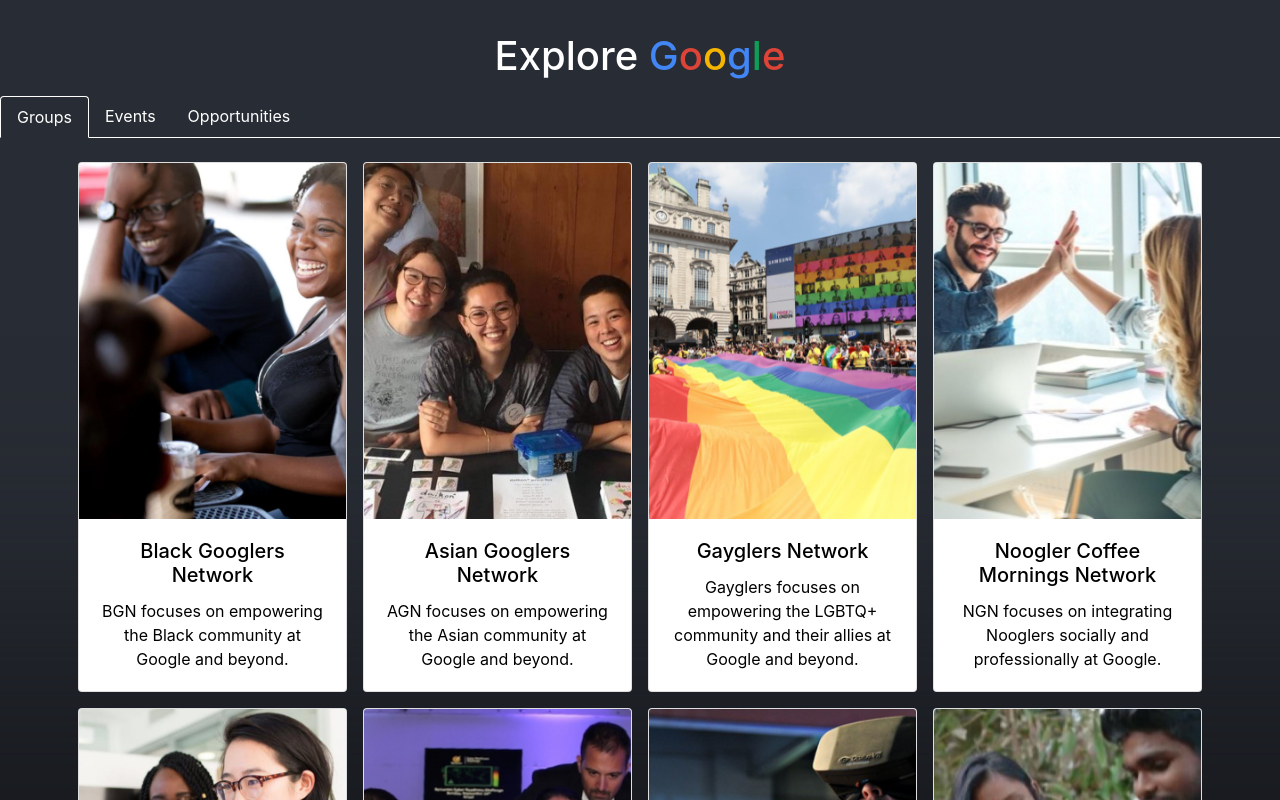
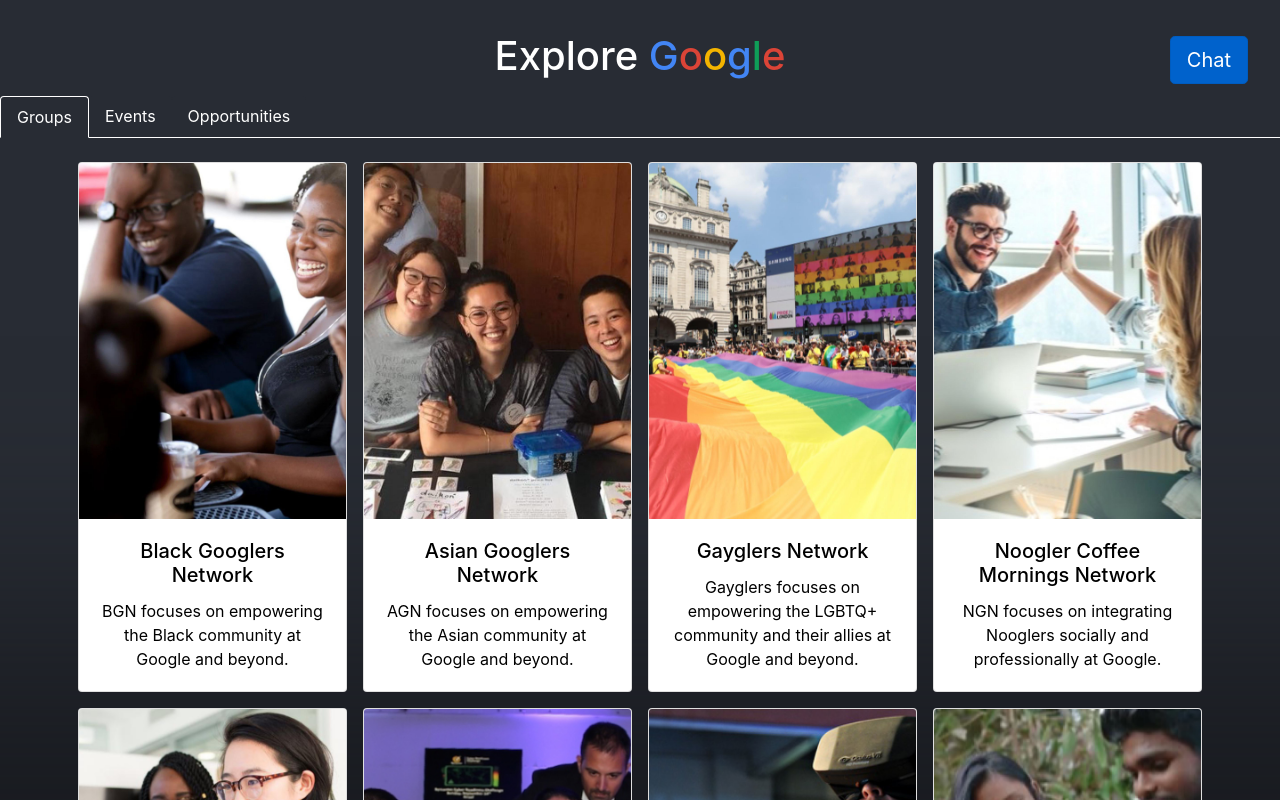
Before and after one commit to jinxianyap/noogler, a React (Create React App) app: page / in a window 1280 px wide. Shown: the top 800 px of the page. Built offline with nearby package versions, Linux system fonts and the light colour scheme.

Commit message:
added routing

```diff
--- a/package.json
+++ b/package.json
@@ -13,6 +13,7 @@
     "react": "^17.0.1",
     "react-bootstrap": "^1.5.1",
     "react-dom": "^17.0.1",
+    "react-router-dom": "^5.2.0",
     "react-scripts": "4.0.3",
     "web-vitals": "^1.1.0"
   },
--- a/src/App.js
+++ b/src/App.js
@@ -3,12 +3,17 @@
 import './App.css';
 import ChatScreen from './components/chatscreen';
 import ExploreGoogle from './components/exploreGoogle';
+import { Route, Switch } from 'react-router-dom';
 
 function App() {
   return (
     <div className="body">
       <div className="App">
-        <ExploreGoogle />
+        <Switch>
+          <Route path="/" component={ExploreGoogle} exact />
+          <Route path="/chat" component={ChatScreen} />
+          {/* <Route path="/myNoogler" component={MyNoogler} /> */}
+        </Switch>
       </div>
     </div>
   );
--- a/src/components/exploreGoogle.css
+++ b/src/components/exploreGoogle.css
@@ -85,3 +85,10 @@
 .joinButtonPlacement.btn-primary:hover {
     color:black ;
 }
+
+#explore-chat-btn {
+    color: white;
+    position: absolute;
+    right: 2rem;
+    margin: 0;
+}
--- a/src/components/exploreGoogle.jsx
+++ b/src/components/exploreGoogle.jsx
@@ -4,6 +4,7 @@
 import dummyImage from "../assets/jordansPic.jpeg";
 import Button from 'react-bootstrap/Button';
 import { groupsData, eventsData, opportunitiesData } from "./exploreGoogleData";
+import { Link } from "react-router-dom";
 
 class ExploreGoogle extends React.Component {
 
@@ -133,6 +134,7 @@
             <span style={{ color: "#0F9D58" }}>l</span>
             <span style={{ color: "#DB4437" }}>e</span>
           </h1>
+          <Link to="/chat" id="explore-chat-btn" className="btn btn-primary btn-lg active" style={{color: "white"}}>Chat</Link>
         </header>
         <div className="explore-content">
           <Tabs defaultActiveKey="groups" id="explore-tab-group">
--- a/src/index.js
+++ b/src/index.js
@@ -3,11 +3,12 @@
 import './index.css';
 import App from './App';
 import reportWebVitals from './reportWebVitals';
+import { BrowserRouter, Route, Switch } from 'react-router-dom';
 
 ReactDOM.render(
-  <React.StrictMode>
+  <BrowserRouter>
     <App />
-  </React.StrictMode>,
+  </BrowserRouter>,
   document.getElementById('root')
 );
 
```
Also changed, not shown: 1 other file (tests, documents, lock files or other folders).
